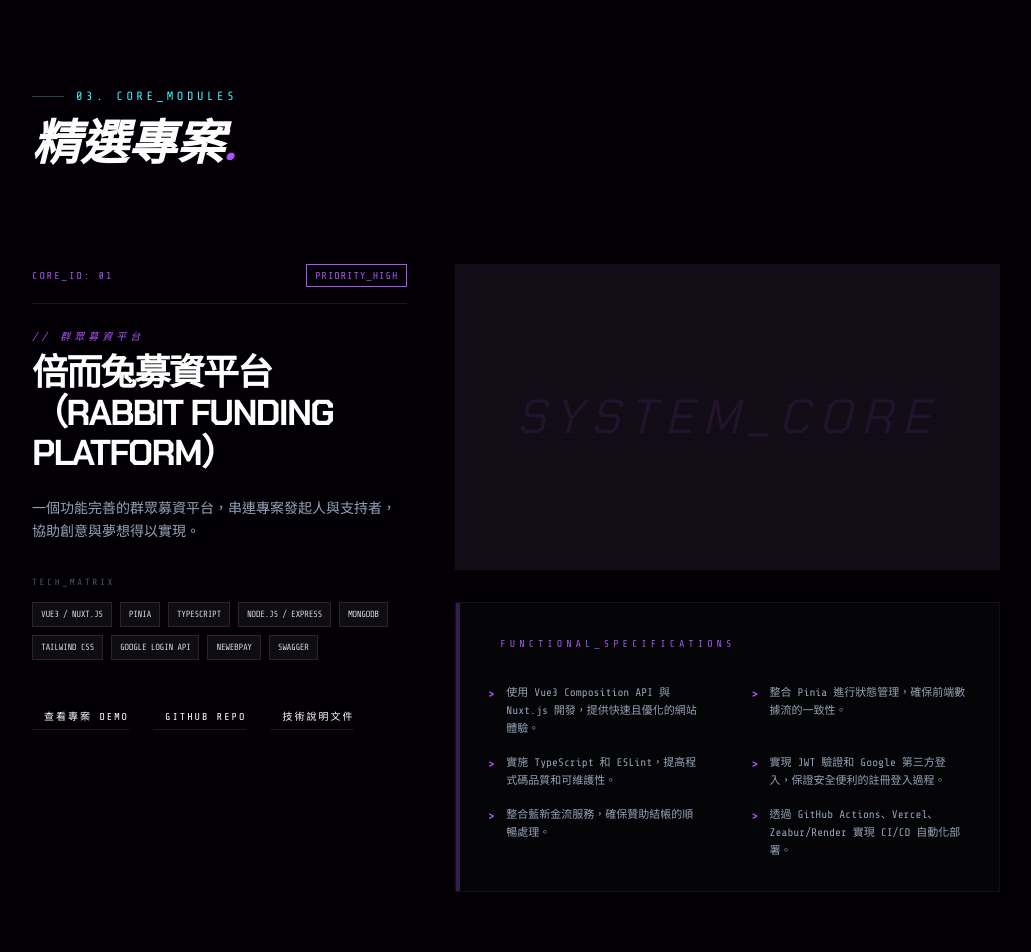
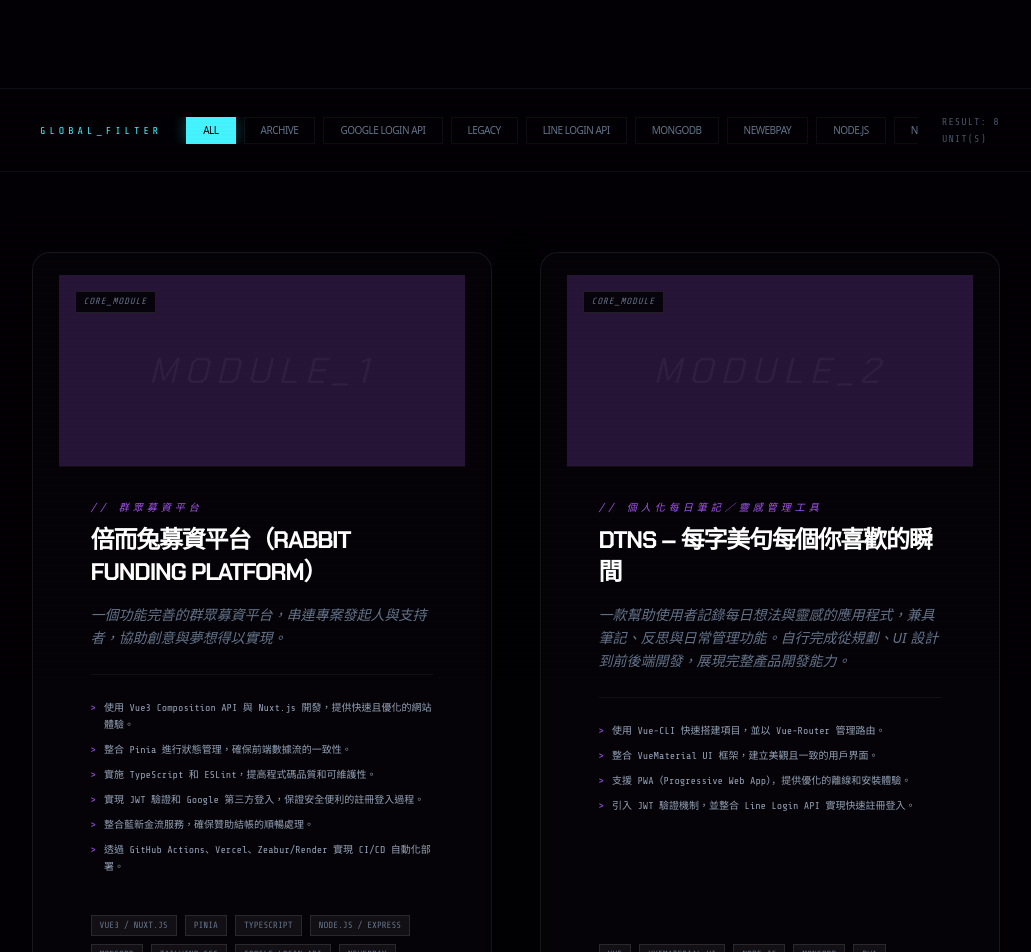
Before and after one commit to showanne/showanne.github.io, a Nuxt app: page /projects_v2 in a window 1280 px wide. Shown: the part 120-1072 px from the top of the page, without its empty margins (124-1155 px from the left). Built offline with nearby package versions, Linux system fonts and the light colour scheme.

Commit message:
feat: 專案頁專案區塊版型調整。

```diff
--- /dev/null
+++ b/components/fusion/FusionProjectsGrid.vue
@@ -0,0 +1,145 @@
+<script setup lang="ts">
+import { ref, computed } from 'vue';
+import portfolioData from '~/assets/data/portfolio.json';
+
+const props = defineProps<{
+  expandDetails?: boolean;
+}>();
+
+// --- 1. 資料大融合與標準化 (全庫模式) ---
+const processData = () => {
+  const featured = (portfolioData.projects.featured || []).map(p => ({
+    ...p,
+    id: `grid-feat-${p.title}`,
+    isFeatured: true,
+    categoryLabel: 'CORE_MODULE',
+    displayType: p.type?.split(' · ')[0] || 'Core Module',
+    tags: p.tags || []
+  }));
+
+  const other = (portfolioData.projects.other || []).map((p, idx) => ({
+    ...p,
+    id: `grid-other-${idx}`,
+    displayType: 'SUBSYSTEM',
+    tags: ['ARCHIVE', 'LEGACY'],
+    links: [p.link],
+    isFeatured: false,
+    features: [],
+    categoryLabel: 'ARCHIVE_DATA'
+  }));
+
+  return [...featured, ...other];
+};
+
+const MASTER_PROJECTS = processData();
+
+// --- 2. 標籤與篩選邏輯 ---
+const selectedTag = ref('ALL');
+
+const allUniqueTags = computed(() => {
+  const tags = new Set<string>();
+  MASTER_PROJECTS.forEach(p => p.tags.forEach(t => tags.add(t.trim())));
+  return ['ALL', ...Array.from(tags).sort()];
+});
+
+const displayProjects = computed(() => {
+  let list = [...MASTER_PROJECTS];
+  if (selectedTag.value !== 'ALL') {
+    list = list.filter(p => p.tags.some(t => t.trim() === selectedTag.value));
+  }
+  return list;
+});
+
+const totalFound = computed(() => displayProjects.value.length);
+
+const toggleFilter = (tag: string) => {
+  selectedTag.value = tag;
+};
+</script>
+
+<template>
+  <section id="projects" class="py-32 bg-[#030005]">
+    <div class="max-w-7xl mx-auto px-8">
+
+      <!-- Filter Bar -->
+      <div class="sticky top-16 md:top-20 z-30 py-6 mb-20 bg-[#030005]/95 backdrop-blur-md border-y border-white/5 -mx-8 px-8 flex flex-col md:flex-row md:items-center justify-between gap-6">
+        <div class="flex items-center gap-6 overflow-x-auto no-scrollbar">
+          <span class="font-mono text-[10px] text-[#45F3FF] uppercase tracking-[0.4em] whitespace-nowrap flex items-center gap-2">
+            <i class="ph ph-intersect"></i> Global_Filter
+          </span>
+          <div class="flex gap-2">
+            <button v-for="tag in allUniqueTags" :key="tag" @click="toggleFilter(tag)"
+              :class="['px-4 py-1 text-[10px] uppercase tracking-tighter border transition-all duration-300 whitespace-nowrap', selectedTag === tag ? 'bg-[#45F3FF] border-[#45F3FF] text-black shadow-[0_0_15px_rgba(69,243,255,0.3)]' : 'border-white/5 text-slate-500 hover:border-[#45F3FF]/30 hover:text-[#45F3FF]']">
+              {{ tag }}
+            </button>
+          </div>
+        </div>
+        <div class="hidden md:flex items-center gap-4 font-mono text-[10px] tracking-widest text-slate-600 uppercase">
+          <span>Result: {{ totalFound }} Unit(s)</span>
+        </div>
+      </div>
+
+      <!-- Unified 2-Column Grid -->
+      <div v-if="displayProjects.length > 0">
+        <TransitionGroup name="project-list" tag="div" class="grid lg:grid-cols-2 gap-8 lg:gap-12 relative">
+          <div v-for="(project, index) in displayProjects" :key="project.id"
+            class="project-card group border border-white/5 transition-all duration-500 flex flex-col relative overflow-hidden bg-[#0a0a0a]/40 backdrop-blur-sm"
+            :class="project.isFeatured ? 'hover:border-[#A855F7]/40' : 'hover:border-[#45F3FF]/40'"
+          >
+            <!-- Visual Header -->
+            <div class="h-48 overflow-hidden relative border-b border-white/5 bg-[#050505]">
+              <div class="w-full h-full flex items-center justify-center text-white/5 font-tech text-4xl uppercase tracking-[0.2em] italic group-hover:scale-110 transition-transform duration-700">
+                MODULE_{{ index + 1 }}
+              </div>
+              <div :class="['absolute inset-0 opacity-20 group-hover:opacity-0 transition-opacity', project.isFeatured ? 'bg-[#A855F7]' : 'bg-[#45F3FF]']"></div>
+              <div class="absolute top-4 left-4 flex gap-2">
+                <span class="font-mono text-[9px] px-2 py-0.5 bg-black/80 border border-white/10 text-slate-500 uppercase tracking-widest italic">{{ project.categoryLabel }}</span>
+              </div>
+            </div>
+
+            <!-- Content -->
+            <div class="p-8 flex-1 flex flex-col justify-between">
+              <div class="space-y-6">
+                <div>
+                  <h4 :class="['font-mono text-[10px] mb-2 uppercase tracking-[0.4em] italic', project.isFeatured ? 'text-[#A855F7]' : 'text-[#45F3FF]']">// {{ project.displayType }}</h4>
+                  <h3 class="text-2xl font-tech font-bold text-white mb-4 group-hover:text-white transition-colors uppercase tracking-tighter">{{ project.title }}</h3>
+                  <p class="text-slate-500 text-sm leading-relaxed font-light line-clamp-3 italic">{{ project.description }}</p>
+                </div>
+                <!-- Extended Features -->
+                <ul v-if="expandDetails && project.features && project.features.length > 0" class="space-y-2 border-t border-white/5 pt-6">
+                  <li v-for="feat in project.features" :key="feat" class="text-[10px] font-mono text-slate-400 flex items-start gap-2">
+                    <span :class="project.isFeatured ? 'text-[#A855F7]' : 'text-[#45F3FF]'">></span><span>{{ feat }}</span>
+                  </li>
+                </ul>
+              </div>
+              <div class="space-y-6 mt-10">
+                <div class="flex flex-wrap gap-2">
+                  <span v-for="tag in project.tags" :key="tag"
+                    :class="['text-[9px] font-mono px-2 py-0.5 border transition-colors uppercase', selectedTag === tag ? 'text-[#45F3FF] border-[#45F3FF]/50 bg-[#45F3FF]/5' : 'text-slate-500 border-white/10 bg-white/5']">{{ tag }}</span>
+                </div>
+                <div class="pt-4 border-t border-white/5 flex justify-end gap-6">
+                  <a v-for="link in project.links" :key="link?.url" :href="link?.url" target="_blank" class="text-[10px] font-mono text-white hover:text-[#45F3FF] transition-all uppercase tracking-[0.2em] flex items-center gap-2">{{ link?.text }} <i class="ph ph-arrow-up-right text-xs"></i></a>
+                </div>
+              </div>
+            </div>
+          </div>
+        </TransitionGroup>
+      </div>
+
+      <!-- Empty State -->
+      <div v-else class="py-40 text-center font-mono">
+        <div class="mb-6 inline-block p-6 border border-[#FF2A6D]/20 bg-[#FF2A6D]/5"><p class="text-[#FF2A6D] uppercase tracking-[0.5em] text-sm">> System_Error: Zero modules matched</p></div><br />
+        <button @click="toggleFilter('ALL')" class="text-[#45F3FF] underline underline-offset-8 text-xs uppercase tracking-widest hover:text-white transition-colors">Force_Reset_Protocol()</button>
+      </div>
+    </div>
+  </section>
+</template>
+
+<style scoped>
+.font-tech { font-family: 'Chakra Petch', sans-serif; }
+.project-card { background: rgba(255, 255, 255, 0.01); backdrop-filter: blur(10px); }
+.no-scrollbar::-webkit-scrollbar { display: none; }
+.project-list-enter-from, .project-list-leave-to { opacity: 0; transform: translateY(30px) scale(0.95); }
+.project-list-leave-active { position: absolute; width: calc(50% - 1.5rem); }
+.project-list-move, .project-list-enter-active, .project-list-leave-active { transition: all 0.6s cubic-bezier(0.22, 1, 0.36, 1); }
+</style>
--- a/pages/projects_v2.vue
+++ b/pages/projects_v2.vue
@@ -6,7 +6,7 @@ definePageMeta({
 });
 
 useHead({
-  title: 'All Projects | Anne Jan Full-Stack Deployed',
+  title: 'All Projects | Anne Jhan Full-Stack Deployed',
   link: [
     {
       rel: 'stylesheet',
@@ -19,6 +19,10 @@ useHead({
   ],
   script: [{ src: 'https://unpkg.com/@phosphor-icons/web', defer: true }]
 });
+
+const scrollToTop = () => {
+  window.scrollTo({ top: 0, behavior: 'smooth' });
+};
 
 onMounted(() => {
   const observer = new IntersectionObserver((entries) => {
@@ -34,15 +38,15 @@ onMounted(() => {
 </script>
 
 <template>
-  <div class="antialiased selection:bg-[#45F3FF] selection:text-black bg-[#050505] text-[#C5C6C7] font-sans overflow-x-hidden min-h-screen">
+  <!-- 移除這裡的 overflow-x-hidden 以修復 position: sticky -->
+  <div class="antialiased selection:bg-[#45F3FF] selection:text-black bg-[#050505] text-[#C5C6C7] font-sans min-h-screen">
     <div class="scanline"></div>
     <div class="absolute inset-0 bg-noise opacity-[0.03] pointer-events-none z-0"></div>
 
-    <FusionNavbar />
+    <FusionNavbar @scrollToTop="scrollToTop" />
 
     <main class="pt-20">
-      <!-- 這裡不傳入 limit，會顯示所有專案，並開啟詳細功能清單 -->
-      <FusionProjects :expand-details="true" />
+      <FusionProjectsGrid :expand-details="true" />
     </main>
 
     <FusionFooter />
@@ -52,6 +56,13 @@ onMounted(() => {
 <style>
 .font-tech { font-family: 'Chakra Petch', sans-serif; }
 .font-mono { font-family: 'Share Tech Mono', monospace; }
+
+/* 在 html/body 層級處理橫向溢出，不影響 sticky */
+html, body {
+  overflow-x: hidden;
+  background-color: #050505;
+}
+
 .scanline {
   width: 100%; height: 100vh;
   background: linear-gradient(to bottom, rgba(18, 16, 16, 0) 50%, rgba(0, 0, 0, 0.25) 50%);
```
